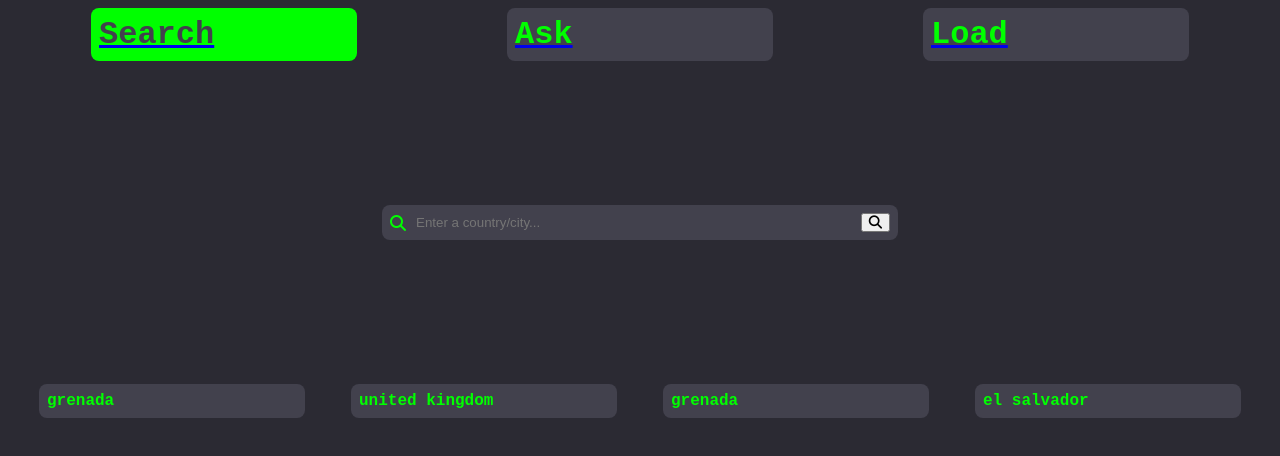
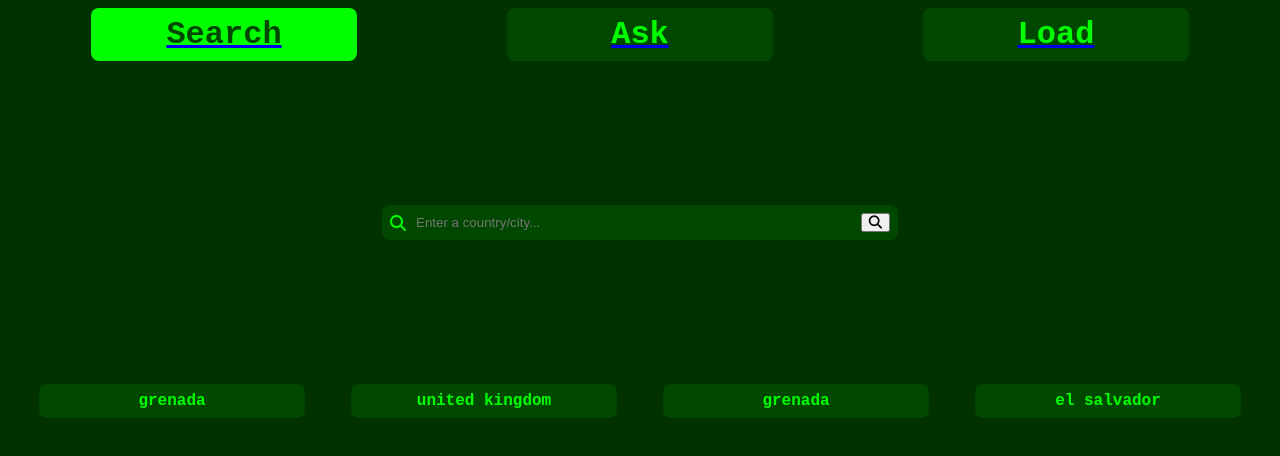
Before and after one commit to 20105070/Made_for_Leavers.github.io, an Angular app in the folder Made_for_Leavers/: page / in a window 1280 px wide. Shown: the top 456 px of the page. Built offline with nearby package versions, Linux system fonts and the light colour scheme.

Commit message:
Commit Made for Leavers 7.0

```diff
--- a/Made_for_Leavers/src/index.html
+++ b/Made_for_Leavers/src/index.html
@@ -7,7 +7,8 @@
   <title>Made_for_Leavers</title>
   <base href="/">
   <meta name="viewport" content="width=device-width, initial-scale=1">
-  <link rel="icon" type="image/x-icon" href="favicon.ico">
+  <!--https://commons.wikimedia.org/wiki/File:Green_00FF00_9x9.svg-->
+  <link rel="icon" type="image/x-icon" href="./assets/images/f.ico">
   <!--https://cdnjs.com/libraries/font-awesome-->
   <link rel="stylesheet" href="https://cdnjs.cloudflare.com/ajax/libs/font-awesome/6.5.2/css/all.min.css">
 </head>
--- a/Made_for_Leavers/src/styles.css
+++ b/Made_for_Leavers/src/styles.css
@@ -4,7 +4,7 @@
 #c {
     /*https://wallpapercave.com/w/wp5680536*/
     /*background-image: url('./assets/images/c.jpg');*/
-    background-color: #2B2A33;
+    background-color: #003200;
     background-size: 100%;
     color: #00FF00;
     font-family: 'Courier New', Courier, monospace;
@@ -15,10 +15,9 @@
 /*.click Styling*/
 .click {
     align-items: center;
-    background: #42414D;
+    background: #004800;
     border-radius: 0.5rem;
     color: #00FF00;
-    display: flex;
     font-size: 1rem;
     justify-content: space-between;
     padding: 0.5rem;
@@ -34,7 +33,7 @@
 /*.click:hover Styling*/
 .click:hover {
     background-color: #00FF00;
-    color: #42414D;
+    color: #004200;
 }
 
 /*.container Styling*/
@@ -68,7 +67,7 @@
 /*.flexBar Styling*/
 .flexBar {
     align-items: center;
-    background: #42414D;
+    background: #004800;
     border-radius: 0.5rem;
     display: flex;
     justify-content: space-between;
@@ -79,7 +78,7 @@
 
 /*input Styling*/
 input {
-    background: #42414D;
+    background: #004800;
     border: none;
     color: #00FF00;
     margin: 0 0.5rem 0 0.5rem;
@@ -90,10 +89,9 @@ input {
 /*.navOff Styling*/
 .navOff {
     align-items: center;
-    background: #42414D;
+    background: #004800;
     border-radius: 0.5rem;
     color: #00FF00;
-    display: flex;
     font-size: 2rem;
     justify-content: space-between;
     padding: 0.5rem;
@@ -109,7 +107,7 @@ input {
 /*.navOff:hover Styling*/
 .navOff:hover {
     background-color: #00FF00;
-    color: #42414D;
+    color: #004800;
 }
 
 /*.navOn Styling*/
@@ -117,8 +115,7 @@ input {
     align-items: center;
     background: #00FF00;
     border-radius: 0.5rem;
-    color: #42414D;
-    display: flex;
+    color: #004800;
     font-size: 2rem;
     justify-content: space-between;
     padding: 0.5rem;
@@ -134,10 +131,9 @@ input {
 /*.university Styling*/
 .university {
     align-items: center;
-    background: #42414D;
+    background: #004800;
     border-radius: 0.5rem;
     color: #00FF00;
-    display: flex;
     font-size: 1rem;
     justify-content: space-between;
     padding: 0.5rem;
@@ -147,5 +143,5 @@ input {
 /*.university:hover Styling*/
 .university:hover {
     background-color: #00FF00;
-    color: #42414D;
+    color: #004800;
 }
```
Also changed, not shown: 2 other files (tests, documents, lock files or other folders).
